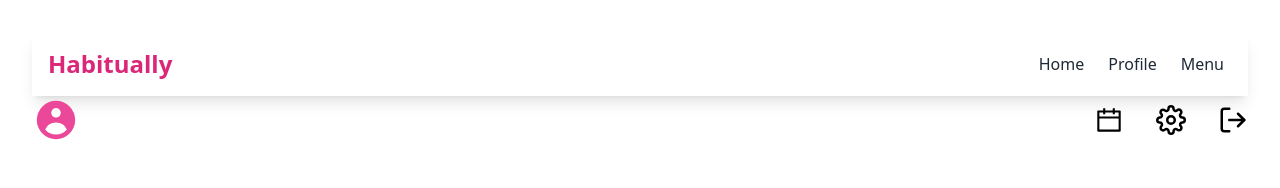
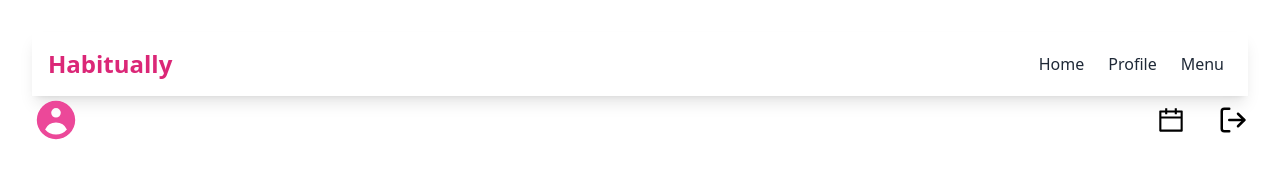
Before and after one commit to MaxEdwards20/Habitually, a React (Vite) app: page /profile in a window 1280 px wide. Shown: the top 188 px of the page. Built offline with nearby package versions, Linux system fonts and the light colour scheme; no server answers; sample sign-in values are in the browser's storage.

Commit message:
Tabs out settings

```diff
--- a/src/pages/Profile.tsx
+++ b/src/pages/Profile.tsx
@@ -65,7 +65,7 @@ export const Profile = () => {
               onClick={() => navigate("/calendar")}
               className="text-3xl hover:text-pink-500 cursor-pointer"
             />
-            <FiSettings className="text-3xl hover:text-pink-500 cursor-pointer" />
+            {/* <FiSettings className="text-3xl hover:text-pink-500 cursor-pointer" /> */}
             <FiLogOut
               className="text-3xl hover:text-pink-500 cursor-pointer"
               onClick={handleLogout}
```
